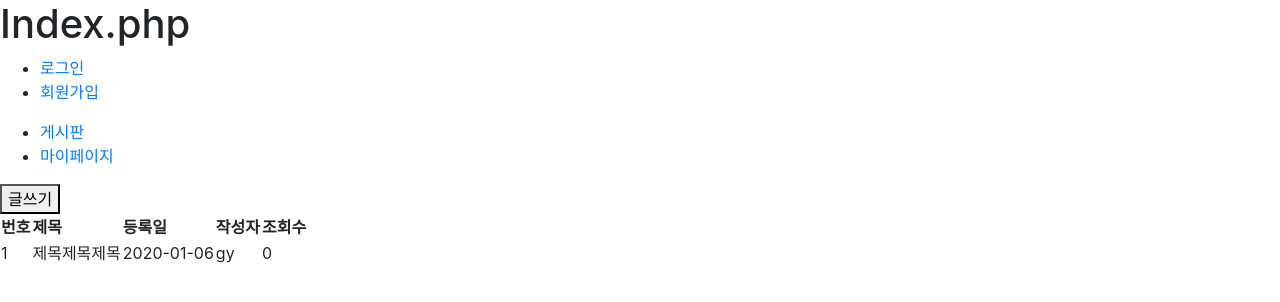
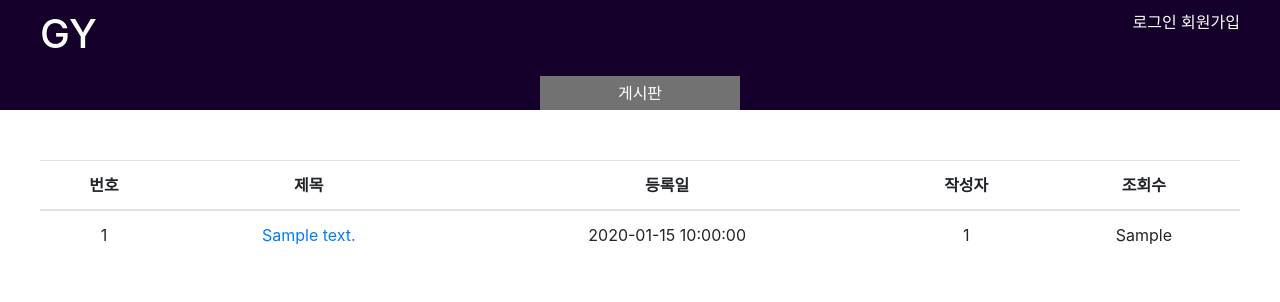
Before and after one commit to akima9/gy, a CodeIgniter app: page /database/ in a window 1280 px wide. Shown: the top 302 px of the page. Run offline with CodeIgniter, Linux system fonts and the light colour scheme; tables that the repository leaves empty or names only in its code hold one stand-in row (values such as "Sample post").

Commit message:
디자인 살짝 추가

```diff
--- a/application/config/autoload.php
+++ b/application/config/autoload.php
@@ -59,7 +59,8 @@ $autoload['packages'] = array();
 |	$autoload['libraries'] = array('user_agent' => 'ua');
 */
 //$autoload['libraries'] = array();
-$autoload['libraries'] = array('session');
+//$autoload['libraries'] = array('session');
+$autoload['libraries'] = array('database', 'session');
 
 /*
 | -------------------------------------------------------------------
--- a/application/controllers/Welcome.php
+++ b/application/controllers/Welcome.php
@@ -5,19 +5,27 @@ class Welcome extends CI_Controller {
 
 	public function index()
 	{
-		//$this->load->view('welcome_message');
+		$this->load->helper('url');
+
+		$this->load->model('Board_model');
+		$content_data['contents'] = $this->Board_model->get_contents();
+
 		$this->load->view('header');
-		$this->load->view('index');
+		$this->load->view('index', $content_data);
 	}
 
 	public function login_view()
 	{
+		$this->load->helper('url');
+
 		$this->load->view('header');
 		$this->load->view('login_view');
 	}
 
 	public function add_user_view()
 	{
+		$this->load->helper('url');
+
 		$this->load->view('header');
 		$this->load->view('add_user_view');
 	}
--- /dev/null
+++ b/application/models/Board_model.php
@@ -0,0 +1,49 @@
+<?php
+defined('BASEPATH') OR exit('No direct script access allowed');
+
+class Board_model extends CI_Model {
+
+	public function __construct()
+	{
+		parent::__construct();
+	}
+
+	public function insert_content($data)
+	{
+		$arr = array(
+			'content_title' => $data['content_title'],
+			'contents' => $data['contents'],
+			'cr_user_id' => $data['user_id'],
+			'cr_time' => date("Y-m-d H:i:s"),
+			'mody_time' => date("Y-m-d H:i:s"),
+			'view_cnt' => 0
+		);
+		$this->load->database();
+		$this->db->insert('t_board',$arr);
+		$this->db->close();
+	}//End insert_user()
+
+	public function get_contents()
+	{
+		$this->load->database();
+		$result = $this->db->query('SELECT @ROWNUM:=@ROWNUM+1 ROW_NUM, A.CONTENT_CD, A.CONTENT_TITLE, A.CONTENTS, A.CR_USER_ID, A.CR_TIME, A.VIEW_CNT FROM T_BOARD A, (SELECT @ROWNUM:=0) R WHERE 1=1')->result();
+		$this->db->close();
+
+		return $result;
+	}//End get_contents()
+
+	public function get_content($data)
+	{
+		$this->load->database();
+
+		$sql = "UPDATE T_BOARD SET VIEW_CNT = VIEW_CNT + 1 WHERE CONTENT_CD = '".$data."'";
+		$this->db->query($sql);
+
+		$query = $this->db->query("SELECT CONTENT_CD, CONTENT_TITLE, CONTENTS, CR_USER_ID, CR_TIME, VIEW_CNT FROM T_BOARD WHERE CONTENT_CD = '".$data."'" );
+		$result = $query->row();
+
+		$this->db->close();
+
+		return $result;
+	}
+}
--- a/application/views/header.php
+++ b/application/views/header.php
@@ -14,4 +14,6 @@ defined('BASEPATH') OR exit('No direct script access allowed');
 	<link href="https://stackpath.bootstrapcdn.com/bootstrap/4.4.1/css/bootstrap.min.css" rel="stylesheet" integrity="sha384-Vkoo8x4CGsO3+Hhxv8T/Q5PaXtkKtu6ug5TOeNV6gBiFeWPGFN9MuhOf23Q9Ifjh" crossorigin="anonymous">
 	<script src="https://stackpath.bootstrapcdn.com/bootstrap/4.4.1/js/bootstrap.min.js" integrity="sha384-wfSDF2E50Y2D1uUdj0O3uMBJnjuUD4Ih7YwaYd1iqfktj0Uod8GCExl3Og8ifwB6" crossorigin="anonymous"></script>
 	<script src="https://stackpath.bootstrapcdn.com/bootstrap/4.4.1/js/bootstrap.bundle.min.js" integrity="sha384-6khuMg9gaYr5AxOqhkVIODVIvm9ynTT5J4V1cfthmT+emCG6yVmEZsRHdxlotUnm" crossorigin="anonymous"></script>
+
+	<link rel="stylesheet" href="<?= base_url() ?>css/custom.css" type="text/css">
 </head>
--- a/application/views/index.php
+++ b/application/views/index.php
@@ -1,7 +1,10 @@
 
 <body>
-	<h1>Index.php</h1>
-	<ul>
+	<div class="header">
+		<div class="inner">
+			<div class="top_menu">
+				<h1 id="logo">GY</h1>
+				<ul class="reg">
 <?php if ($this->session->userdata('is_login') == TRUE) { ?>
 					<li><?php echo $this->session->userdata('user_id') ?>님 환영합니다.</li>
 					<li><a href="/gy/index.php/user/log_out">로그아웃</a></li>
@@ -10,30 +13,54 @@
 					<li><a href="/gy/index.php/welcome/add_user_view">회원가입</a></li>
 <?php } ?>
 				</ul>
-	<ul>
+				<ul class="nav_menu">
 					<li><a href="">게시판</a></li>
+<?php if ($this->session->userdata('is_login') == TRUE) { ?>
 					<li><a href="">마이페이지</a></li>
+<?php } ?>
 				</ul>
-	<button type="button" class="add_content">글쓰기</button>
-	<table>
+			</div><!-- End top_menu -->
+		</div><!-- End inner -->
+	</div><!-- End header -->
+
+	<div class="contain">
+		<div class="inner">
+			<div class="table-wrapper">
+<?php if ($this->session->userdata('is_login') == TRUE) { ?>
+				<button type="button" class="add_content btn btn-dark">글쓰기</button>
+<?php } ?>
+				<table class="table">
 					<thead>
 						<tr>
-				<th>번호</th>
-				<th>제목</th>
-				<th>등록일</th>
-				<th>작성자</th>
-				<th>조회수</th>
+							<th class="text-center">번호</th>
+							<th class="text-center">제목</th>
+							<th class="text-center">등록일</th>
+							<th class="text-center">작성자</th>
+							<th class="text-center">조회수</th>
 						</tr>
 					</thead>
 					<tbody>
+<?php foreach ($contents as $content) : ?>
 			            <tr>
-				<td>1</td>
-				<td>제목제목제목</td>
-				<td>2020-01-06</td>
-				<td>gy</td>
-				<td>0</td>
+			                <td class="text-center"><?= $content->ROW_NUM ?></td>
+			                <td class="text-center"><a href="/gy/index.php/board/get_content_view/<?= $content->CONTENT_CD ?>"><?= $content->CONTENT_TITLE ?></a></td>
+			                <td class="text-center"><?= $content->CR_TIME ?></td>
+			                <td class="text-center"><?= $content->CR_USER_ID ?></td>
+			                <td class="text-center"><?= $content->VIEW_CNT ?></td>
 			            </tr>
+<?php endforeach ?>
 					</tbody>
 				</table>
+			</div><!-- End table-wrapper -->
+		</div><!-- End inner -->
+	</div><!-- End contain -->
 </body>
 </html>
+<script>
+	$(function(){
+
+		$(".add_content").on("click",function(){
+			self.location="/gy/index.php/board/add_content_view";
+		});
+	});//End jQuery
+</script>
--- /dev/null
+++ b/css/custom.css
@@ -0,0 +1,18 @@
+/* 공통 */
+ul{list-style:none;padding-left:0px;}
+.inner{width: 1200px;margin: 0 auto;}
+
+
+.header{background-color:#15002C;padding-top: 10px;}
+.header a{color:white;}
+#logo{color:white;}
+.top_menu{position: relative;}
+.top_menu .reg{position: absolute;top: 0;right: 0;}
+.top_menu li{color:white;}
+.reg li{display:inline-block;}
+.nav_menu{text-align: center;padding-top: 10px;}
+.nav_menu li{display:inline-block;background-color:#727272;}
+.nav_menu li a{display:inline-block;width: 200px;padding:5px 0;text-align: center;}
+
+.table-wrapper{margin-top: 50px;overflow: hidden;}
+.add_content{float: right;margin-bottom: 20px;}
```
Also changed, not shown: application/config/config.php (+14 -9 lines), application/controllers/Board.php (added, +110 -0 lines), application/sql/gy_db.sql (+12 -0 lines), application/views/add_content_view.php (added, +12 -0 lines), application/views/board_view.php (added, +20 -0 lines). Lines whose indentation alone changed are shown as unchanged.
